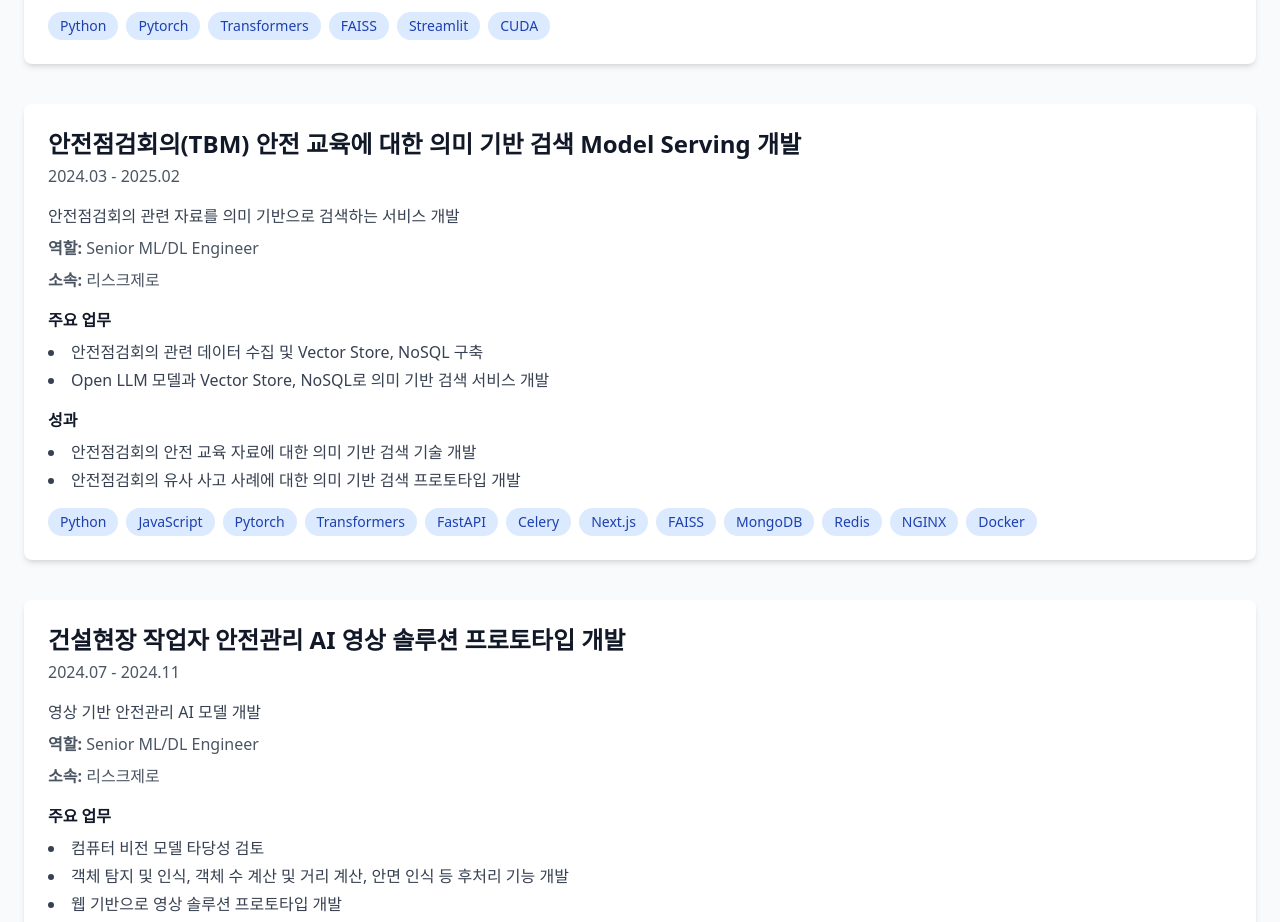
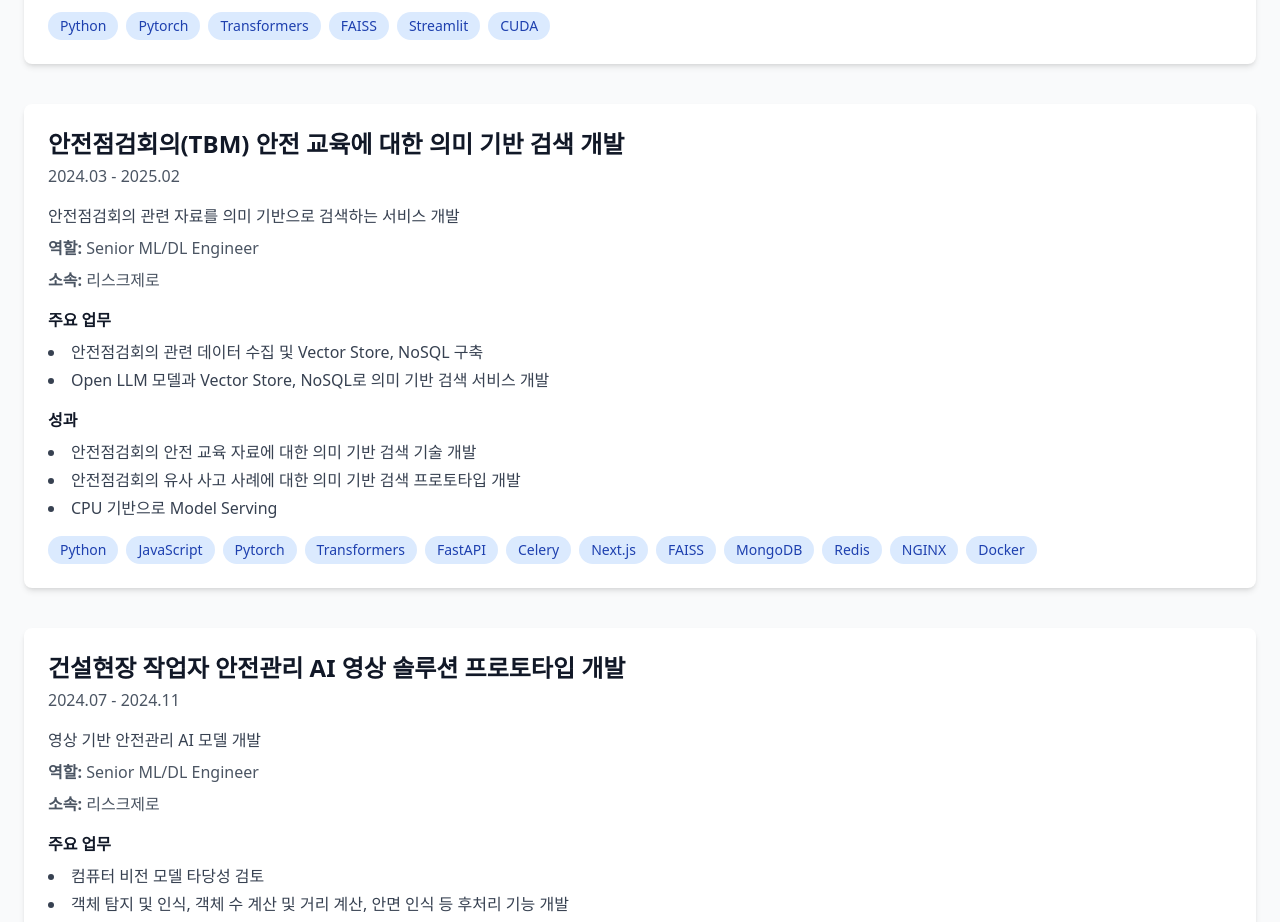
Before and after one commit to duck3244/portfolio, a Next.js app: page /portfolio/ in a window 1280 px wide. Shown: the part 3620-4542 px from the top of the page. Built offline with nearby package versions, Linux system fonts and the light colour scheme.

Commit message:
Update projects.ts

```diff
--- a/src/data/projects.ts
+++ b/src/data/projects.ts
@@ -81,7 +81,7 @@ export interface Project {
     },
     {
       id: "project-3",
-      title: "안전점검회의(TBM) 안전 교육에 대한 의미 기반 검색 Model Serving 개발",
+      title: "안전점검회의(TBM) 안전 교육에 대한 의미 기반 검색 개발",
       description: "안전점검회의 관련 자료를 의미 기반으로 검색하는 서비스 개발",
       period: "2024.03 - 2025.02",
       role: "Senior ML/DL Engineer",
@@ -106,7 +106,8 @@ export interface Project {
       ],
       achievements: [
         "안전점검회의 안전 교육 자료에 대한 의미 기반 검색 기술 개발",
-        "안전점검회의 유사 사고 사례에 대한 의미 기반 검색 프로토타입 개발"
+        "안전점검회의 유사 사고 사례에 대한 의미 기반 검색 프로토타입 개발",
+        "CPU 기반으로 Model Serving"
       ]
     },
     {
```
